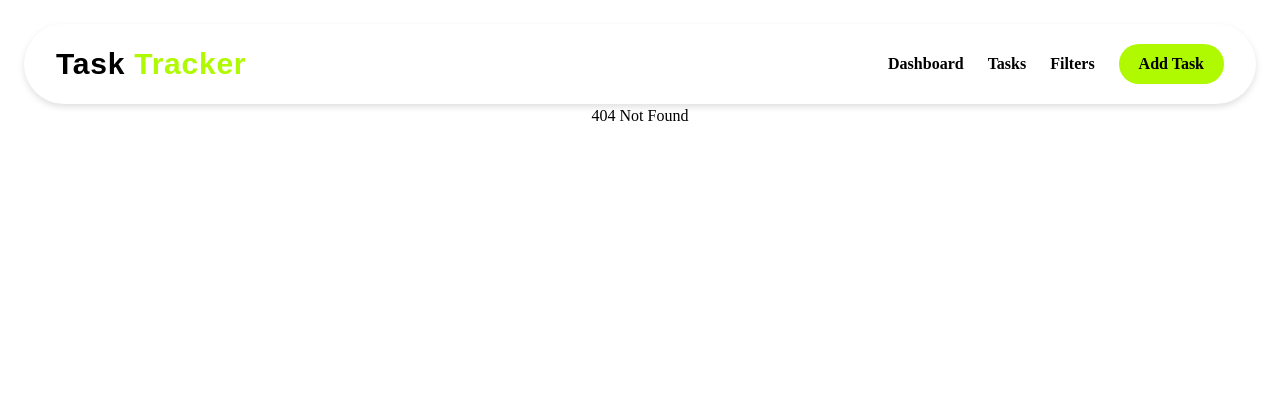
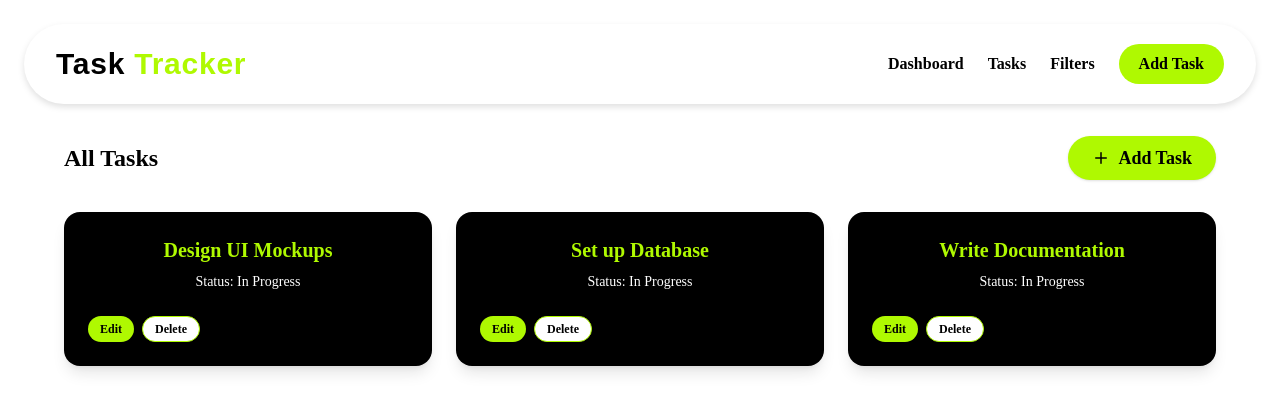
Before and after one commit to da-nn-yy/TaskTracker-App, a React (Vite) app: page /tasks in a window 1280 px wide. Before the commit this address had no page. Shown: the top 412 px of the page. Built offline with nearby package versions, Linux system fonts and the light colour scheme; a web font is replaced by a local one.

Commit message:
Add Tasks page route and import to App component

```diff
--- a/src/App.jsx
+++ b/src/App.jsx
@@ -3,6 +3,7 @@ import Header from "./Components/Header.jsx";
 import { BrowserRouter as Router, Route, Routes } from 'react-router-dom';
 import Login from "./Pages/login.jsx";
 import Dashboard from "./Pages/main/Dashboard.jsx";
+import Tasks from "./Pages/Tasks.jsx";
 function App() {
 
   return (
@@ -13,6 +14,7 @@ function App() {
           <Route path="/" element={<Dashboard />} />
           <Route path="/login" element={<Login/>} />
           <Route path="/addtask" element={<h1>Add Task Page</h1>} />
+          <Route path="/tasks" element={<Tasks />} />
           <Route path="*" element={<h1>404 Not Found</h1>} />
         </Routes>
       </Router>
--- /dev/null
+++ b/src/Pages/Tasks.jsx
@@ -0,0 +1,93 @@
+import React, { useState } from "react";
+import TaskCard from "../Components/TaskCard.jsx";
+import AddTaskModal from "../Components/AddTaskModal.jsx";
+import { FiPlus } from "react-icons/fi";
+
+const initialTasks = [
+  { id: 1, title: "Design UI Mockups", createdAt: new Date().toISOString(), startingAt: null, endingAt: null },
+  { id: 2, title: "Set up Database", createdAt: new Date().toISOString(), startingAt: null, endingAt: null },
+  { id: 3, title: "Write Documentation", createdAt: new Date().toISOString(), startingAt: null, endingAt: null },
+];
+
+function getStatus(endingAt) {
+  if (!endingAt) return "In Progress";
+  const now = new Date();
+  const end = new Date(endingAt);
+  if (end < new Date(now.getFullYear(), now.getMonth(), now.getDate())) return "Completed";
+  return "In Progress";
+}
+
+const Tasks = () => {
+  const [tasks, setTasks] = useState(initialTasks);
+  const [showModal, setShowModal] = useState(false);
+  const [modalMode, setModalMode] = useState("add");
+  const [editingTask, setEditingTask] = useState(null);
+
+  const handleAddTask = (task) => {
+    setTasks([
+      ...tasks,
+      { ...task, id: Date.now(), createdAt: new Date().toISOString() },
+    ]);
+  };
+  const handleEditTask = (updatedTask) => {
+    setTasks(tasks.map((t) => (t.id === updatedTask.id ? { ...updatedTask } : t)));
+  };
+  const handleDeleteTask = (id) => {
+    setTasks(tasks.filter((t) => t.id !== id));
+  };
+  const openAddModal = () => {
+    setModalMode("add");
+    setEditingTask(null);
+    setShowModal(true);
+  };
+  const openEditModal = (task) => {
+    setModalMode("edit");
+    setEditingTask(task);
+    setShowModal(true);
+  };
+
+  return (
+    <div className="min-h-screen bg-white py-4 px-2 sm:py-8 sm:px-4 md:px-16">
+      <AddTaskModal
+        open={showModal}
+        onClose={() => setShowModal(false)}
+        mode={modalMode}
+        initialTask={editingTask}
+        onSave={(task) => {
+          if (modalMode === "add") handleAddTask(task);
+          else handleEditTask(task);
+          setShowModal(false);
+        }}
+        showEndingDate={true}
+      />
+      <div className="flex justify-between items-center mb-8">
+        <h1 className="text-2xl font-bold text-black">All Tasks</h1>
+        <button
+          className="px-6 py-2 rounded-full bg-[#aff901] text-black font-bold shadow hover:opacity-90 transition flex items-center gap-2 text-base sm:text-lg hover:scale-105 active:scale-95"
+          onClick={openAddModal}
+        >
+          <FiPlus className="text-lg" /> Add Task
+        </button>
+      </div>
+      <div className="grid gap-4 sm:gap-6 grid-cols-1 md:grid-cols-2 lg:grid-cols-3">
+        {tasks.map((task) => (
+          <TaskCard
+            key={task.id}
+            title={task.title}
+            status={getStatus(task.endingAt)}
+            createdAt={task.createdAt}
+            startingAt={task.startingAt}
+            endingAt={task.endingAt}
+            onEdit={() => openEditModal(task)}
+            onDelete={() => handleDeleteTask(task.id)}
+          />
+        ))}
+        {tasks.length === 0 && (
+          <div className="col-span-full text-center text-gray-400 py-12 text-lg">No tasks found.</div>
+        )}
+      </div>
+    </div>
+  );
+};
+
+export default Tasks;
```
